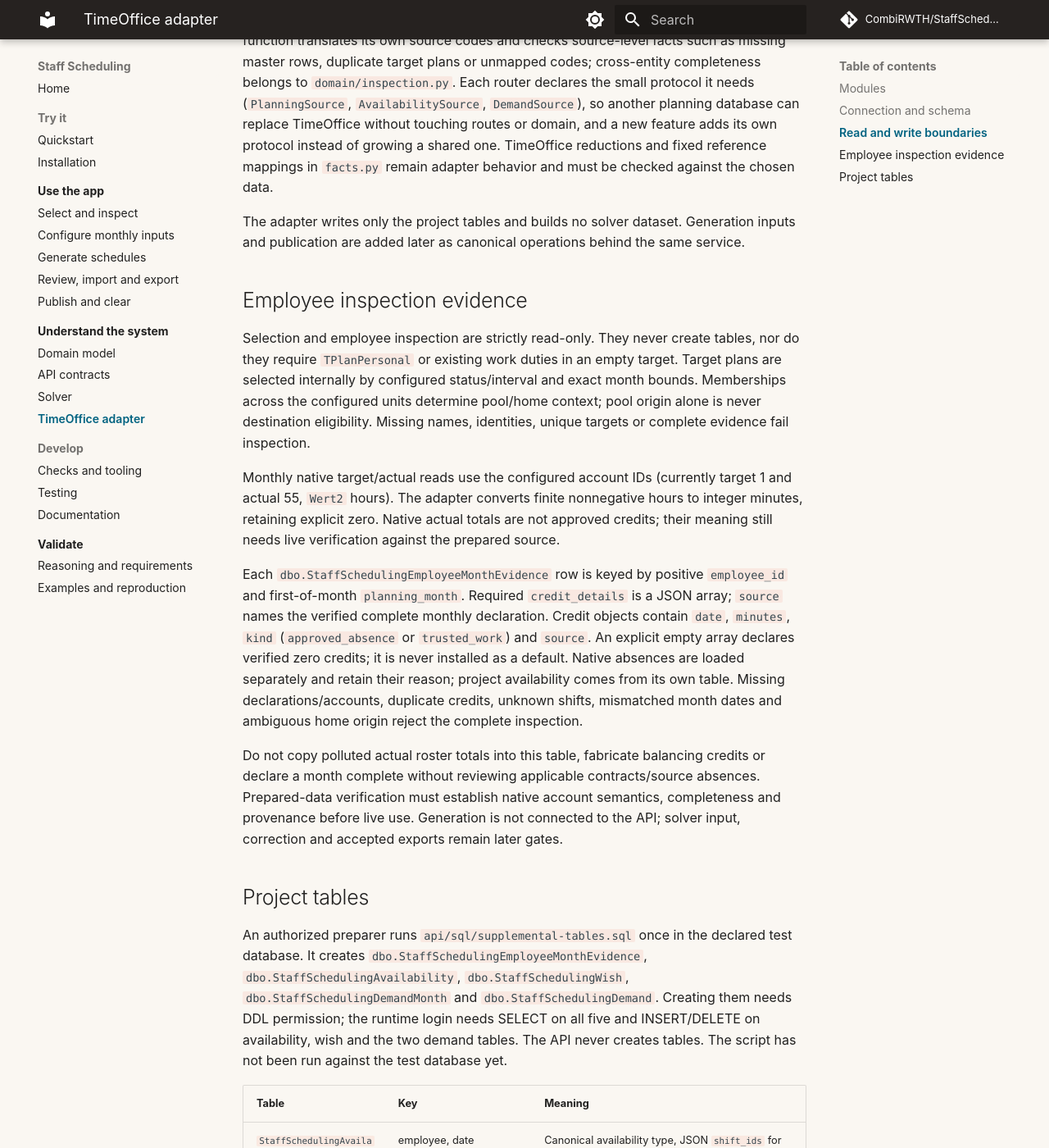
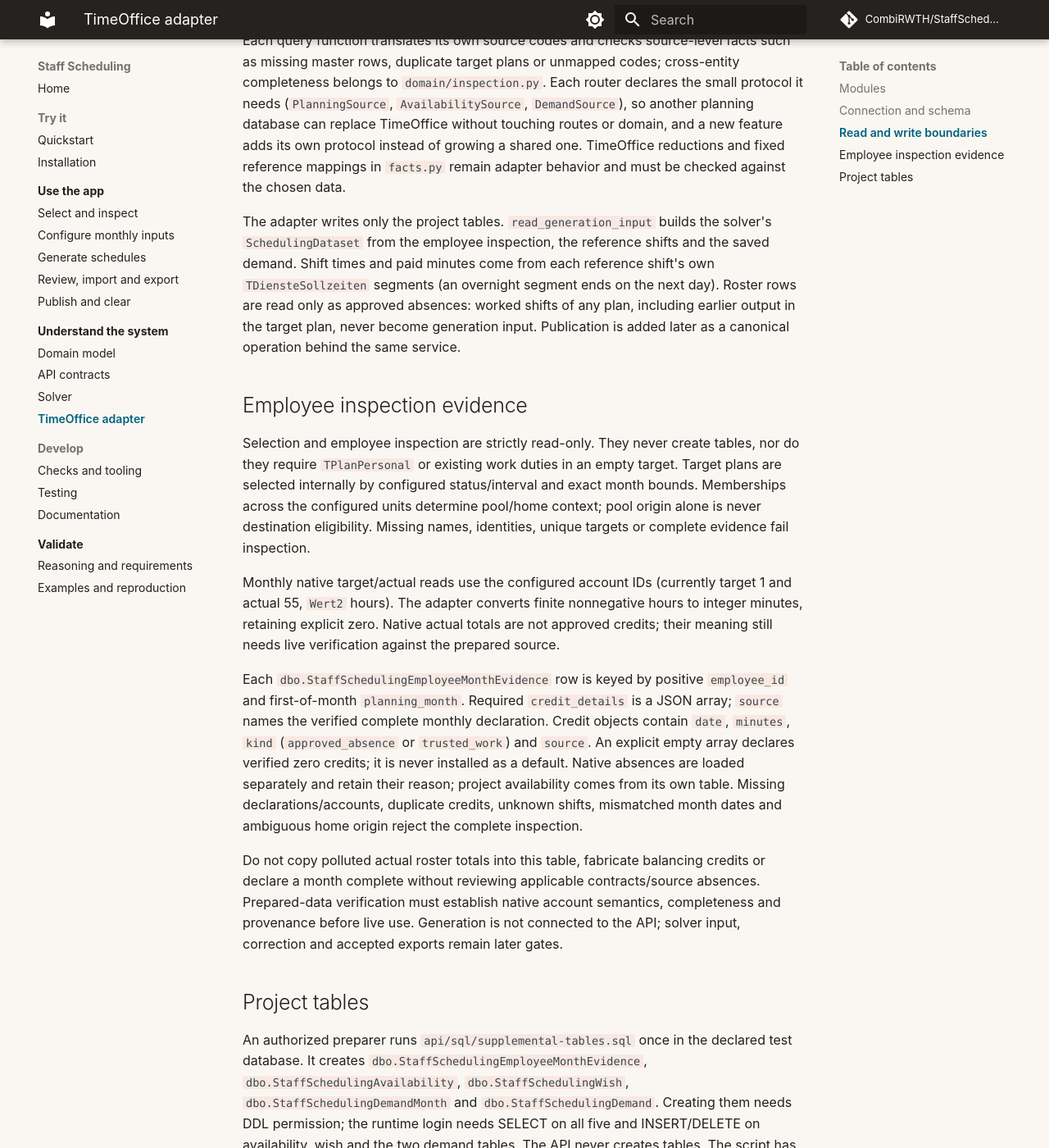
Before and after one commit to CombiRWTH/StaffScheduling, an MkDocs documentation site: the page built from docs/source/architecture/timeoffice.md, in a window 1280 px wide and 1400 px high, scrolled down 1693 px. Shown: the whole window at 82% size. Built offline with MkDocs 1.6.1 and Material for MkDocs 9.7.7, drawn with Linux system fonts in a browser that asks for light colours; comment, search, counter and statistics services are not loaded; some of the changed text lies outside the part shown.

Commit message:
docs: record transient generation jobs and refresh stale slice status

```diff
--- a/docs/source/architecture/timeoffice.md
+++ b/docs/source/architecture/timeoffice.md
@@ -24,9 +24,9 @@
 
 ## Read and write boundaries
 
-`TimeOfficeService` is the adapter's whole interface: `get_planning_options`, `inspect_employees`, `list_employees`, `get_employee_calendar`, `set_availability`, `set_wish` (an entry replaces, `None` removes), `get_demand`, `save_demand` and `preview_demand` take canonical arguments and return canonical domain models. SQL, source rows and TimeOffice terminology stay private to the package (`app.timeoffice` exports only the service, the unavailable error and the engine factory). Each query function translates its own source codes and checks source-level facts such as missing master rows, duplicate target plans or unmapped codes; cross-entity completeness belongs to `domain/inspection.py`. Each router declares the small protocol it needs (`PlanningSource`, `AvailabilitySource`, `DemandSource`), so another planning database can replace TimeOffice without touching routes or domain, and a new feature adds its own protocol instead of growing a shared one. TimeOffice reductions and fixed reference mappings in `facts.py` remain adapter behavior and must be checked against the chosen data.
+`TimeOfficeService` is the adapter's whole interface: `get_planning_options`, `inspect_employees`, `list_employees`, `get_employee_calendar`, `set_availability`, `set_wish` (an entry replaces, `None` removes), `get_demand`, `save_demand`, `preview_demand` and `read_generation_input` take canonical arguments and return canonical domain models. SQL, source rows and TimeOffice terminology stay private to the package (`app.timeoffice` exports only the service, the unavailable error and the engine factory). Each query function translates its own source codes and checks source-level facts such as missing master rows, duplicate target plans or unmapped codes; cross-entity completeness belongs to `domain/inspection.py`. Each router declares the small protocol it needs (`PlanningSource`, `AvailabilitySource`, `DemandSource`), so another planning database can replace TimeOffice without touching routes or domain, and a new feature adds its own protocol instead of growing a shared one. TimeOffice reductions and fixed reference mappings in `facts.py` remain adapter behavior and must be checked against the chosen data.
 
-The adapter writes only the project tables and builds no solver dataset. Generation inputs and publication are added later as canonical operations behind the same service.
+The adapter writes only the project tables. `read_generation_input` builds the solver's `SchedulingDataset` from the employee inspection, the reference shifts and the saved demand. Shift times and paid minutes come from each reference shift's own `TDiensteSollzeiten` segments (an overnight segment ends on the next day). Roster rows are read only as approved absences: worked shifts of any plan, including earlier output in the target plan, never become generation input. Publication is added later as a canonical operation behind the same service.
 
 ## Employee inspection evidence
 
@@ -40,7 +40,7 @@
 
 ## Project tables
 
-An authorized preparer runs `api/sql/supplemental-tables.sql` once in the declared test database. It creates `dbo.StaffSchedulingEmployeeMonthEvidence`, `dbo.StaffSchedulingAvailability`, `dbo.StaffSchedulingWish`, `dbo.StaffSchedulingDemandMonth` and `dbo.StaffSchedulingDemand`. Creating them needs DDL permission; the runtime login needs SELECT on all five and INSERT/DELETE on availability, wish and the two demand tables. The API never creates tables. The script has not been run against the test database yet.
+An authorized preparer runs `api/sql/supplemental-tables.sql` once in the declared test database. It creates `dbo.StaffSchedulingEmployeeMonthEvidence`, `dbo.StaffSchedulingAvailability`, `dbo.StaffSchedulingWish`, `dbo.StaffSchedulingDemandMonth` and `dbo.StaffSchedulingDemand`. Creating them needs DDL permission; the runtime login needs SELECT on all five and INSERT/DELETE on availability, wish and the two demand tables. The API never creates tables. The script has not been run against the test database yet; until then live inspection, configuration and generation fail with a query-stage `503`.
 
 | Table                         | Key                                 | Meaning                                                                    |
 | ----------------------------- | ----------------------------------- | -------------------------------------------------------------------------- |
```
Also changed, not shown: docs/adr/0007-transient-generation-jobs-in-one-api-process.md (added, +13 -0 lines), docs/source/architecture/domain.md (+1 -1 lines), docs/source/architecture/index.md (+2 -2 lines), docs/source/user-guide/index.md (+1 -1 lines), docs/source/user-guide/selection.md (+1 -1 lines).
